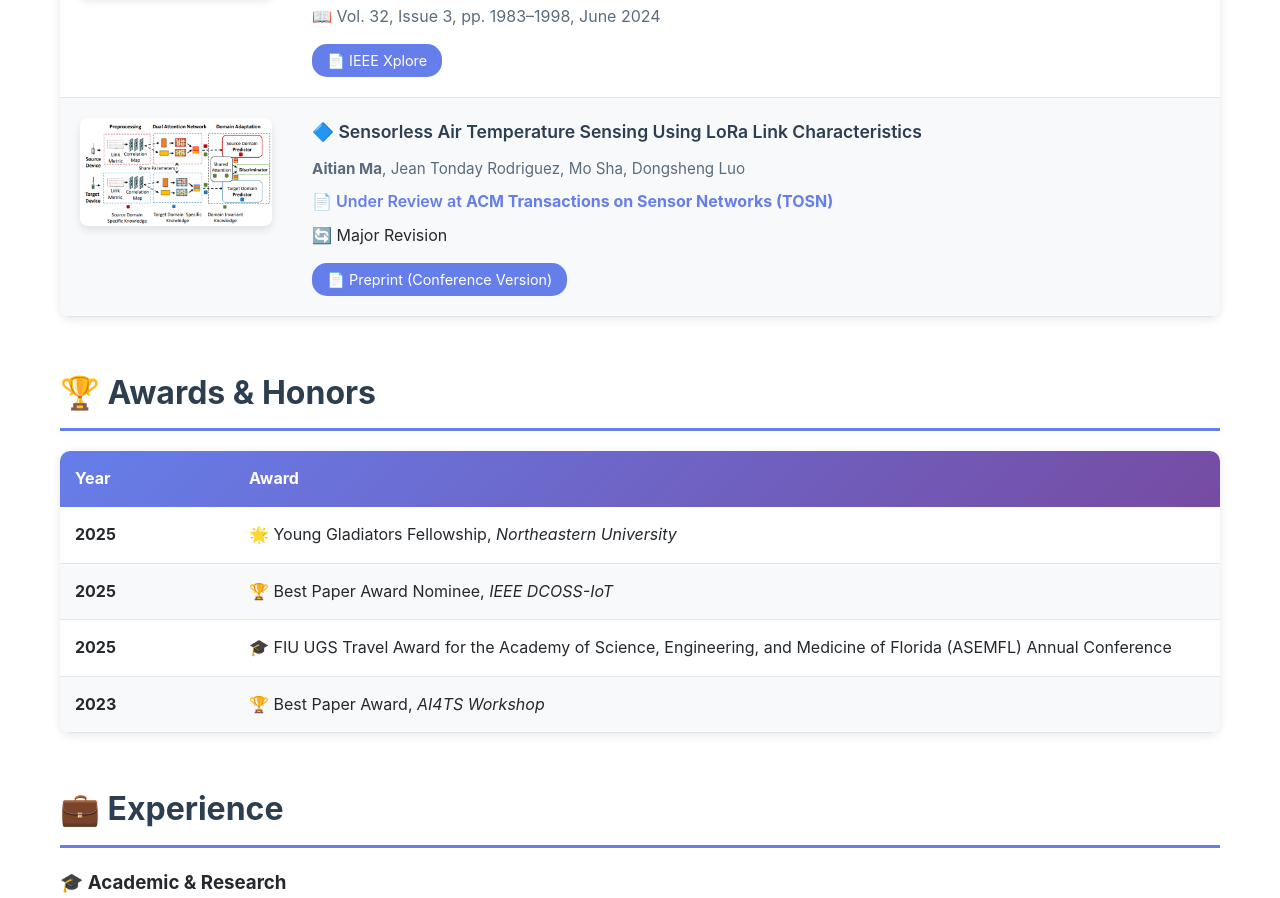
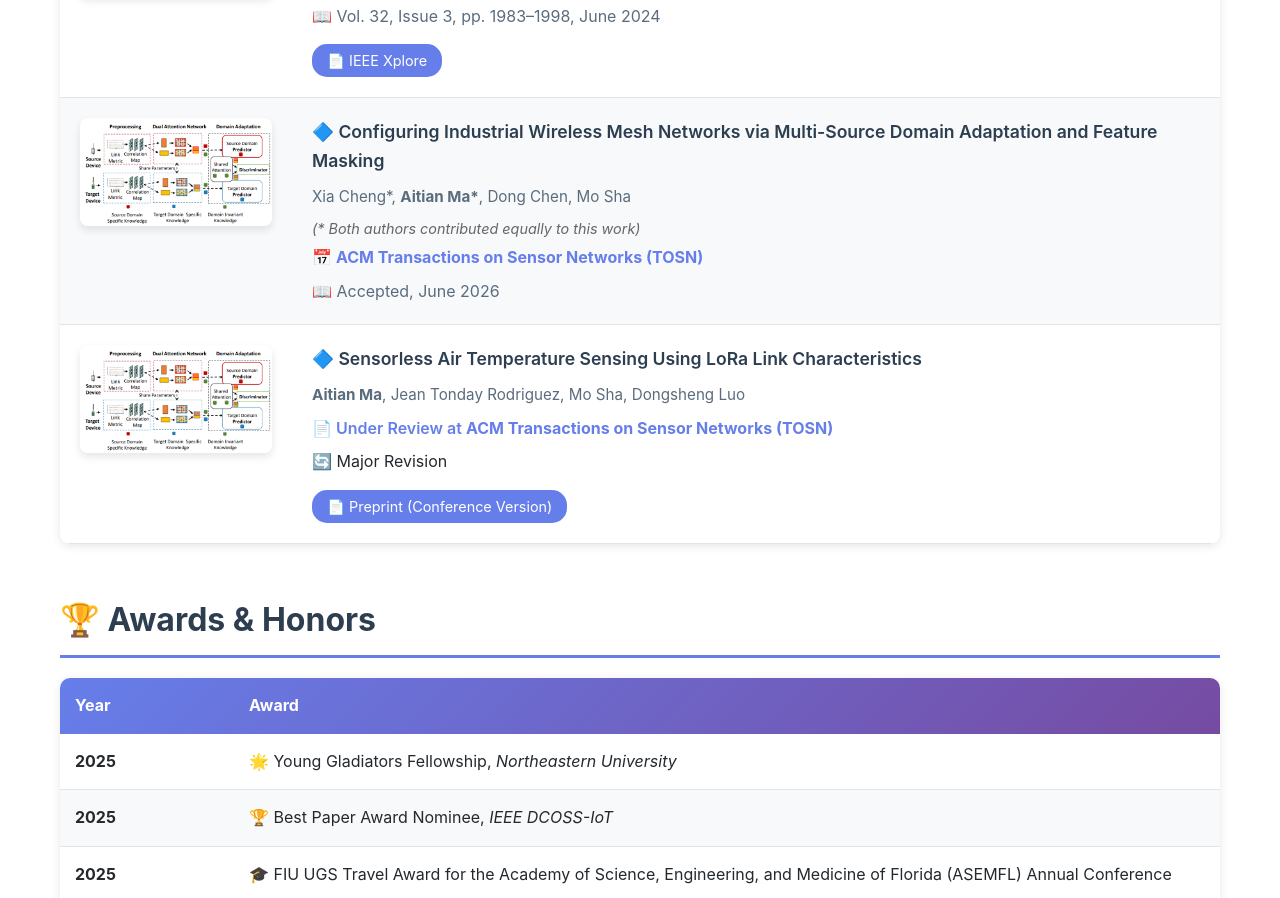
Before and after one commit to aitianma/aitianma.github.io, a plain HTML site: page index.html in a window 1280 px wide. Shown: the part 5781-6679 px from the top of the page. Drawn offline with Linux system fonts and the light colour scheme.

```diff
--- a/index.html
+++ b/index.html
@@ -878,7 +878,36 @@
                 </td>
             </tr>
 
-            <tr>
+    <tr>
+                <td>
+                    <img src="images/2loratemp.png" alt="Configuring Industrial Wireless Mesh Networks" class="pub-image">
+                </td>
+                <td>
+                    <div class="pub-title">
+                        🔷 Configuring Industrial Wireless Mesh Networks via Multi-Source Domain Adaptation and Feature Masking
+                    </div>
+                    <div class="pub-authors">
+                        Xia Cheng*, <strong>Aitian Ma*</strong>, Dong Chen, Mo Sha
+                    </div>
+                    <div style="font-size: 0.9em; color: #666; margin-top: 2px; font-style: italic;">
+                        (* Both authors contributed equally to this work)
+                    </div>
+                    <div class="pub-venue" style="margin-top: 5px;">
+                        📅 <strong>ACM Transactions on Sensor Networks (TOSN)</strong>
+                    </div>
+                    <div style="margin-top: 5px; color: #5a6c7d;">
+                        📖 Accepted, June 2026
+                    </div>
+                    <!-- <div class="pub-links" style="margin-top: 5px;">
+                        <a href="https://users.cs.fiu.edu/~msha/publications/dcoss2025.pdf"
+                           class="pub-link" target="_blank">
+                            📄 Preprint (Conference Version)
+                        </a>
+                    </div> -->
+                </td>
+            </tr>
+
+    <tr>
     <td>
         <img src="images/2loratemp.png" alt="Sensorless Air Temperature Sensing Using LoRa" class="pub-image">
     </td>
```
